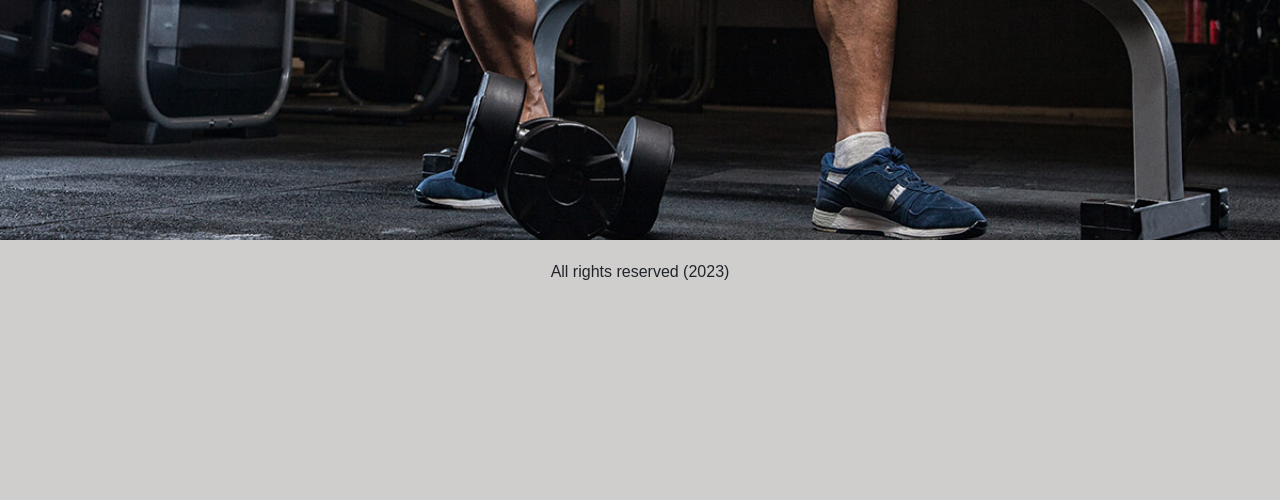
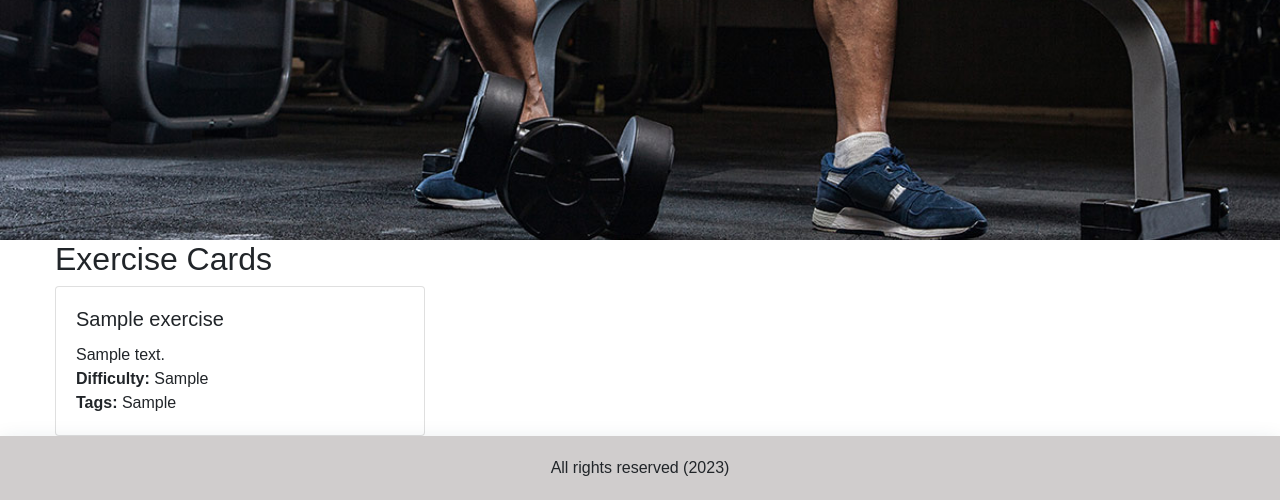
Before and after one commit to NureSosnytskyiAndrii/FitnessFashion, a PHP site: page /?page=main in a window 1280 px wide. Shown: the part 640-1140 px from the top of the page. Before the commit the page ends 920 px from the top, so only its background shows below. Run offline with PHP 8.4, Linux system fonts and the light colour scheme; tables that the repository leaves empty or names only in its code hold one stand-in row (values such as "Sample post"); some libraries are stand-ins or nearby versions.

Commit message:
creating an exercise page with displaying of all exercises

```diff
--- a/pages/main.php
+++ b/pages/main.php
@@ -1,4 +1,6 @@
 <?php
+global $mysqli;
+
 ?>
 
 <section aria-label="Newest Photos">
@@ -21,6 +23,35 @@
     </ul>
     </div>
 </section>
+<div class="container">
+<h2>Exercise Cards</h2>
+    <div class="row">
+        <?php
+        $sql = "SELECT exercise_id, name, description, difficulty, tags FROM exercise";
+        $result = $mysqli->query($sql);
+
+        if ($result->num_rows > 0) {
+            while($row = $result->fetch_assoc()) {
+                ?>
+                <div class="col-md-4">
+                    <div class="card">
+                        <div class="card-body">
+                            <h5 class="card-title"><?php echo $row['name']; ?></h5>
+                            <p class="card-text"><?php echo $row['description']; ?></p>
+                            <p class="card-text"><strong>Difficulty:</strong> <?php echo $row['difficulty']; ?></p>
+                            <p class="card-text"><strong>Tags:</strong> <?php echo $row['tags']; ?></p>
+                        </div>
+                    </div>
+                </div>
+                <?php
+            }
+        } else {
+            echo "0 results";
+        }
+        ?>
+</div>
+</div>
+
 <script>
     const buttons = document.querySelectorAll("[data-carousel-button]")
 
```
